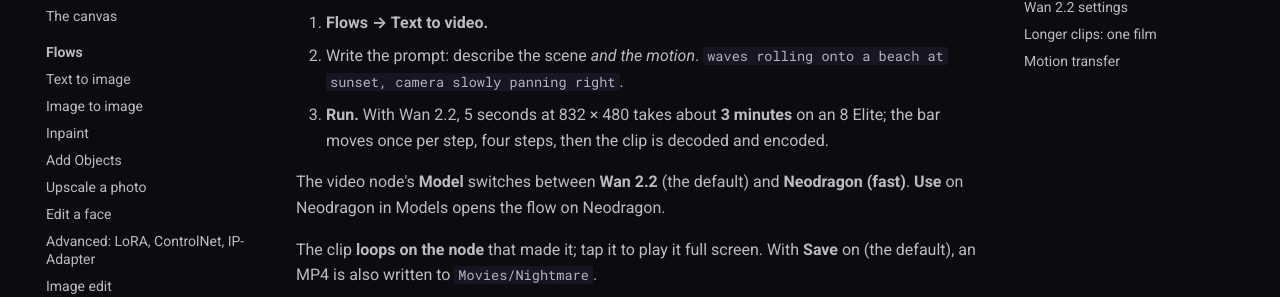
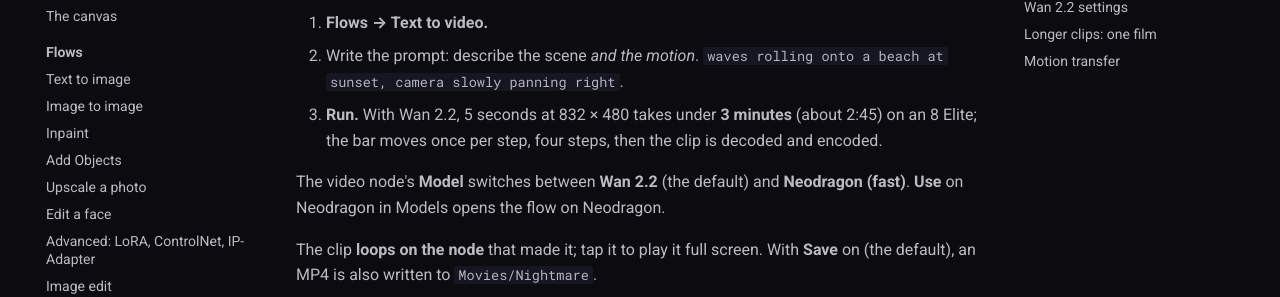
Before and after one commit to AbrahamPaulJ/nightmare-mobile, an MkDocs documentation site: the page built from guide/pages/flows/video.md, in a window 1280 px wide and 900 px high, scrolled down 492 px. Shown: the part 155-452 px from the top of the window. Built offline with MkDocs 1.6.1 and Material for MkDocs 9.7.7, drawn with Linux system fonts in a browser that asks for light colours; comment, search, counter and statistics services are not loaded.

Commit message:
1.6.231: Wan 2.2 about 9% faster (engine dit-engine-abi108-wanfa: dit/038 + skels dit/039, dit/040)
- dit/038 (engine): Wan's patch embedding as one matmul on patchified input; the per-step 62 MB transpose
  (0.7 s a step) is gone. NM_WAN_CONV_PATCH=1 forces the old path.
- dit/039, dit/040 (all six skels): attention prefetches its next K/V block right after V-prep, and the softmax
  uses a degree-3 minimax exp2 (as fp16-accurate as the degree-6 Taylor) and a one-instruction row sum on v79+.
- Clean A/B on the S25, 5 s 832x480: 178.5 to 163.2 s render; frames 39.7 dB apart, invisible.
- DitEngine points at the new release (GitHub pre-release + HF, sha256 79e8e672); stage_backend.ps1 stages from
  ../LocalDream/dit-engine-abi108-wanfa. README/guide: Wan 5 s under 3 minutes.
- backend-patches: 033 and 036 (only on their CI branches until now), 038-040, and 041 (FA chunk override, an
  A/B tool, not in the shipped engine: the chunk search was already best).

Co-Authored-By: Claude Opus 5.5 <noreply@anthropic.com>
Claude-Session: https://claude.ai/code/session_01N9C9FXbGsvdKyKRkuzCKoo

```diff
--- a/guide/pages/flows/video.md
+++ b/guide/pages/flows/video.md
@@ -19,7 +19,7 @@ in the family menu has Wan's models on their own page.
 1. **Flows → Text to video.**
 2. Write the prompt: describe the scene *and the motion*. `waves rolling onto a beach at
    sunset, camera slowly panning right`.
-3. **Run.** With Wan 2.2, 5 seconds at 832 × 480 takes about **3 minutes** on an 8 Elite; the
+3. **Run.** With Wan 2.2, 5 seconds at 832 × 480 takes under **3 minutes** (about 2:45) on an 8 Elite; the
    bar moves once per step, four steps, then the clip is decoded and encoded.
 
 The video node's **Model** switches between **Wan 2.2** (the default) and **Neodragon (fast)**.
```
Also changed, not shown: guide/pages/flows/index.md (+1 -1 lines), README.md, 9 other files.
